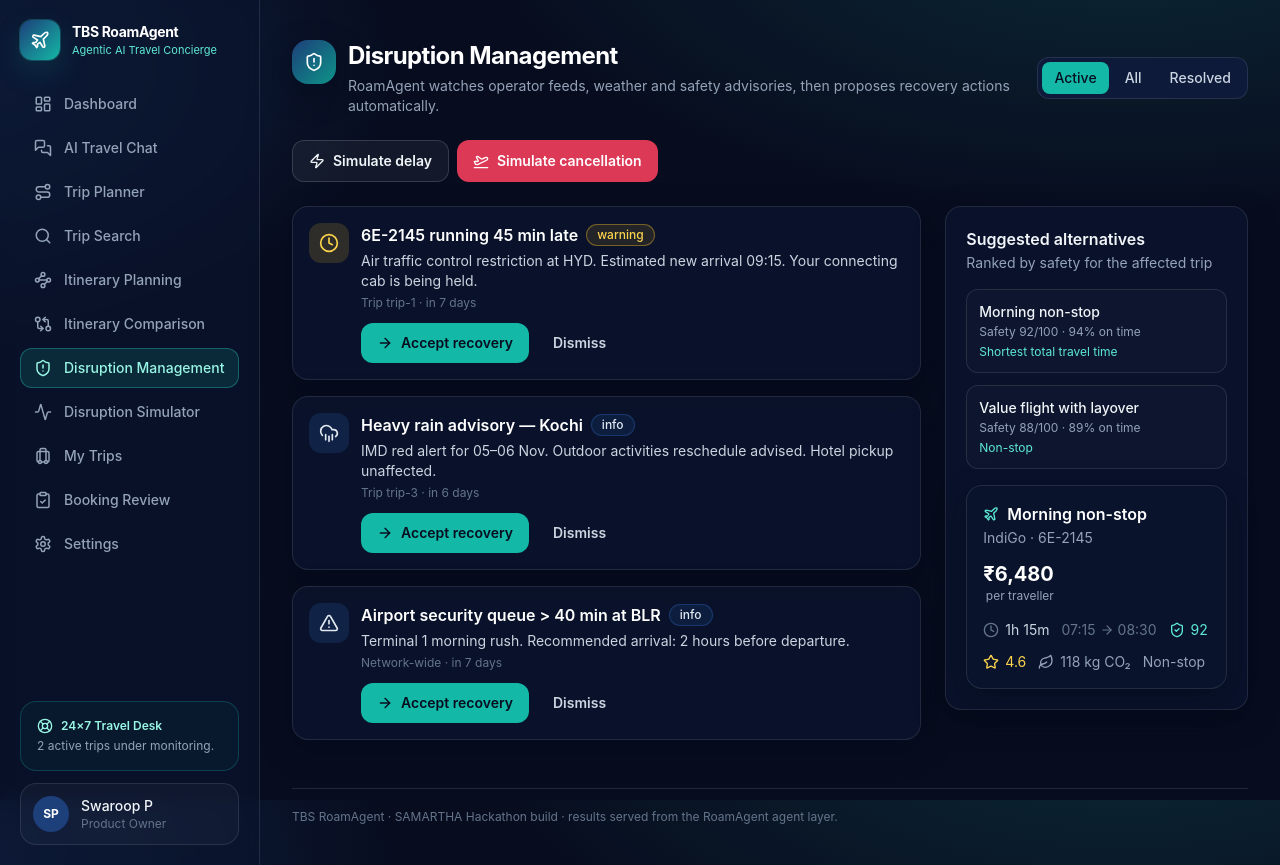
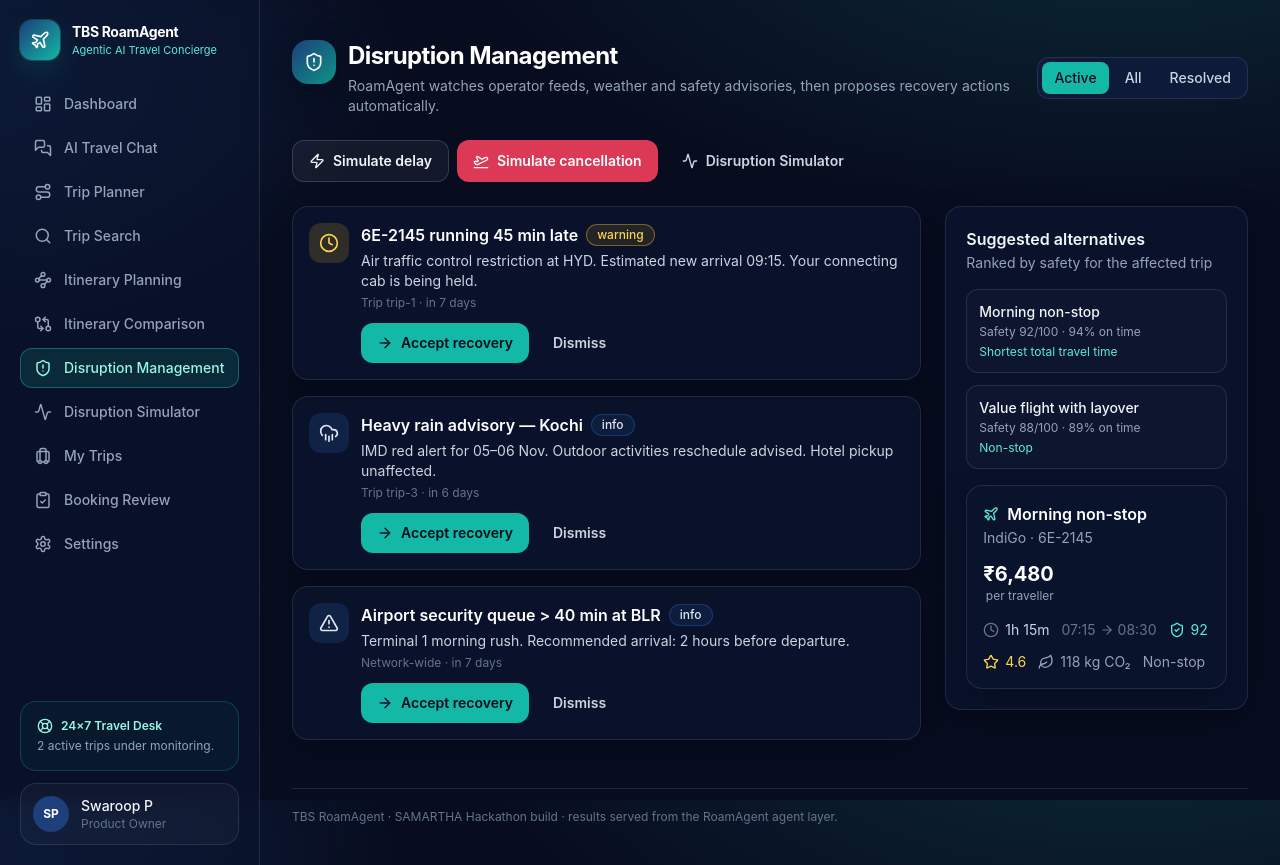
Before and after one commit to SwaroopPonnaganti/travel_tech_ai, a React (Vite) app: page /disruptions in a window 1280 px wide. Built offline with nearby package versions, Linux system fonts and the light colour scheme.

Commit message:
feat(ui): link disruption page to the simulator

```diff
--- a/src/pages/DisruptionsPage.tsx
+++ b/src/pages/DisruptionsPage.tsx
@@ -1,5 +1,6 @@
 import { useMemo, useState } from "react";
-import { ShieldAlert, Zap, PlaneTakeoff, CheckCircle2, AlertTriangle, CloudRain, Ban, ArrowRight, Clock } from "lucide-react";
+import { useNavigate } from "react-router-dom";
+import { ShieldAlert, Zap, PlaneTakeoff, CheckCircle2, AlertTriangle, CloudRain, Ban, ArrowRight, Clock, Activity } from "lucide-react";
 import { PageHeader } from "../components/ui/PageHeader";
 import { Card } from "../components/ui/Card";
 import { Badge } from "../components/ui/Badge";
@@ -31,6 +32,7 @@
 
 export function DisruptionsPage() {
   const { t, announce } = useSettings();
+  const navigate = useNavigate();
   const [items, setItems] = useState<Disruption[]>(seed);
   const [filter, setFilter] = useState<(typeof FILTERS)[number]["value"]>("active");
   const [handled, setHandled] = useState<string[]>([]);
@@ -104,6 +106,9 @@
         </Button>
         <Button variant="danger" icon={<PlaneTakeoff className="h-4 w-4" />} onClick={() => simulate("cancellation")}>
           Simulate cancellation
+        </Button>
+        <Button variant="ghost" icon={<Activity className="h-4 w-4" />} onClick={() => navigate("/simulator")}>
+          {t("nav.simulator")}
         </Button>
       </div>
 
```
